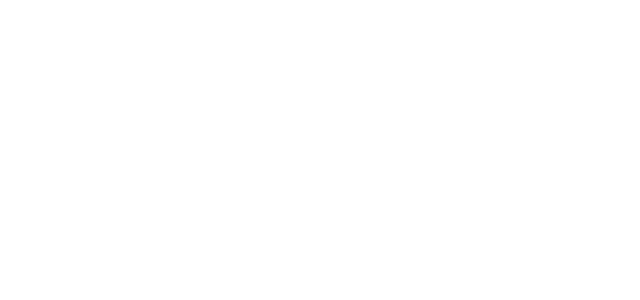
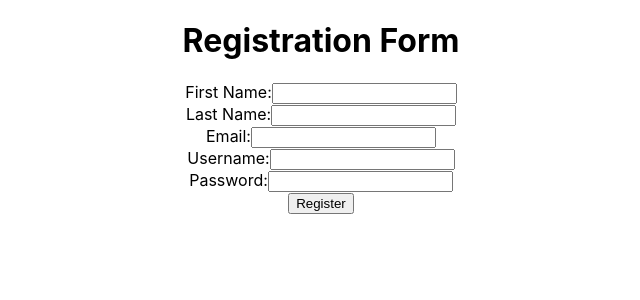
Before and after one commit to NixonOjiem/forum, a React (Create React App) app in the folder frontend/: page / in a window 1280 px wide. Shown: the top 300 px of the page, without its empty margins (319-959 px from the left). Built offline with nearby package versions, Linux system fonts and the light colour scheme.

Commit message:
started workin on signup endpoint

```diff
--- a/frontend/src/components/SignIn_Up.js
+++ b/frontend/src/components/SignIn_Up.js
@@ -1,9 +1,39 @@
-import React from 'react'
+import React, {useState}from 'react'
+import axios from 'axios'
 
-function SignIn_Up() {
+const SignIn_Up=()=> {
+
+  const [email, setEmail]= useState('')
+  const [password, setPassword]= useState('')
+  const [first_name, setFirstName]= useState('')
+  const [last_name, setLastName]= useState('')
+  const [username, setUserName]= useState('')
+
+  const handleSubmit=()=>{
+    axios.post('http://localhost:3001/api/users', {})
+  }
+
   return (
     <div className='Signin-Container'>
-
+        <form onSubmit={handleSubmit}>
+          <h1>Registration Form</h1>
+          <label>First Name:</label>
+          <input type="text" value={first_name} onChange={(e)=>setFirstName(e.target.value)} />
+          <br />
+          <label>Last Name:</label>
+          <input type='text' value={last_name} onChange={(e)=>setLastName(e.target.value)} />
+          <br />
+          <label>Email:</label>
+          <input type='email' value={email} onChange={(e)=>setEmail(e.target.value)} />
+          <br />
+          <label>Username:</label>
+          <input type='text' value={username} onChange={(e)=>setUserName(e.target.value)} />
+          <br />
+          <label>Password:</label>
+          <input type='password' value={password} onChange={(e)=>setPassword(e.target.value)} />
+          <br />
+          <button className='btn'type='submit'>Register</button>
+        </form>
     </div>
   )
 }
```
Also changed, not shown: 1 other file (tests, documents, lock files or other folders).
